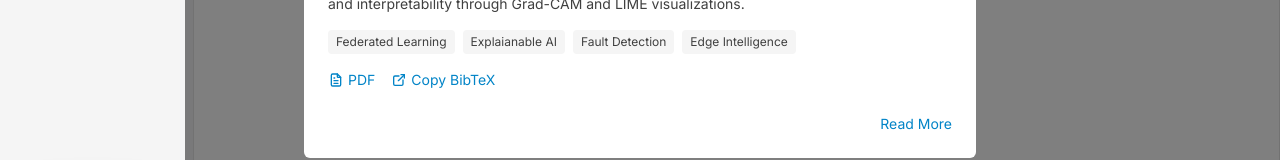
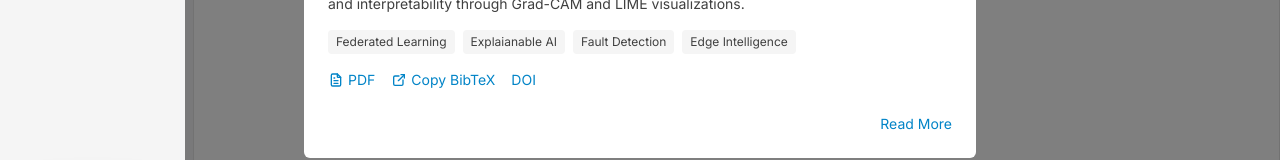
Before and after one commit to tanishpatel0106/portfolio-frontend, a Next.js app: page / in a window 1280 px wide. Both pictures are taken after a click on the button 472 px from the left and 645 px from the top of the page. Shown: the part 538-698 px from the top of the page. Built offline with nearby package versions, Linux system fonts and the light colour scheme; grey boxes are pictures that could not be loaded.

Commit message:
DOI update

```diff
--- a/src/components/ResearchModal.tsx
+++ b/src/components/ResearchModal.tsx
@@ -94,12 +94,12 @@ export const ResearchModal = ({
               GitHub
             </a>
           )}
-          {item.links?.arxiv && (
+          {item.links?.DOI && (
             <a
-              href={item.links.arxiv}
+              href={item.links.DOI}
               className="flex items-center text-sm text-sky-600 hover:underline"
             >
-              arXiv
+              DOI
             </a>
           )}
         </div>
--- a/src/constants/research.tsx
+++ b/src/constants/research.tsx
@@ -110,7 +110,7 @@ export const research: ResearchItem[] = [
     results:
       "The proposed ResNet152-based federated learning model achieved a test accuracy of 98.78%, significantly outperforming baseline models and demonstrating strong generalization and interpretability through Grad-CAM and LIME visualizations.",
     links: {
-      IEEE_Explore: "https://ieeexplore.ieee.org/document/10589388",
+      DOI: "https://ieeexplore.ieee.org/document/10589388",
     },
   },
   // {
```
